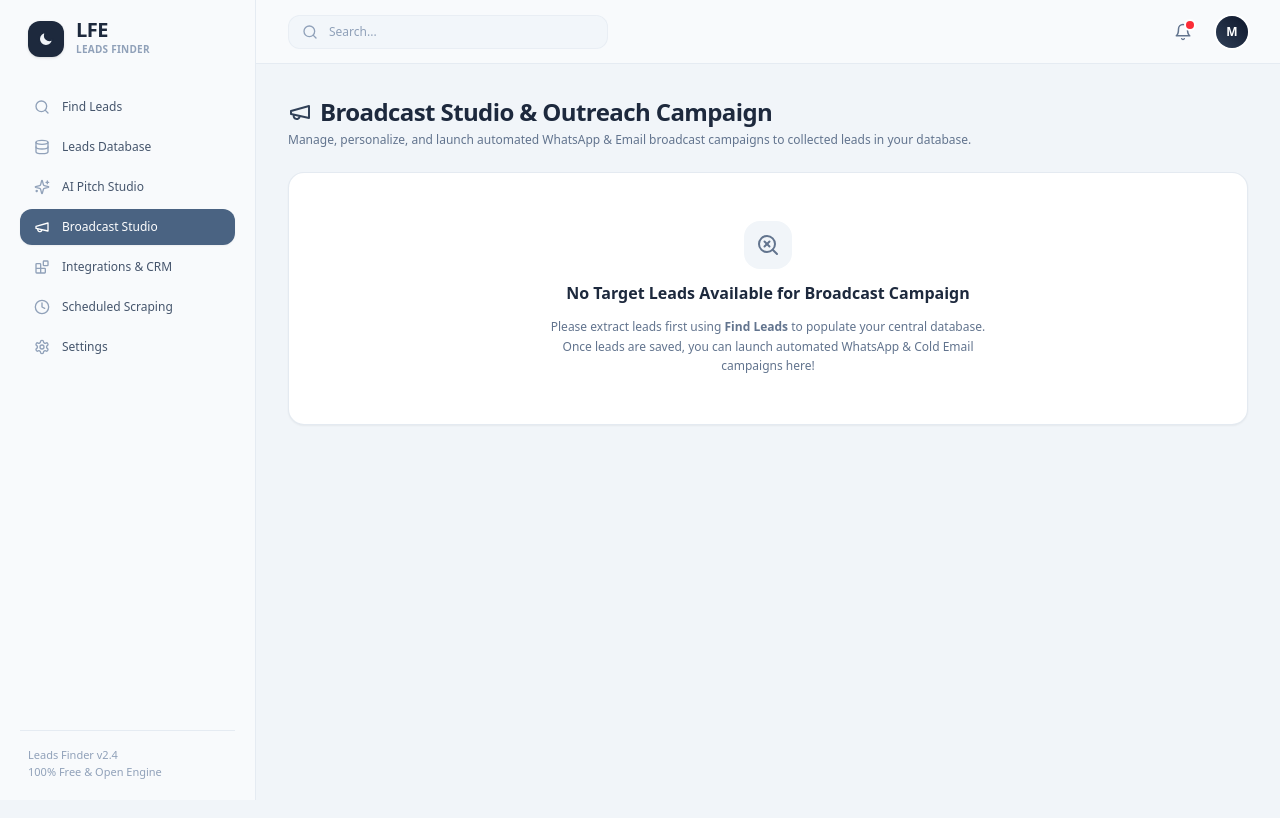
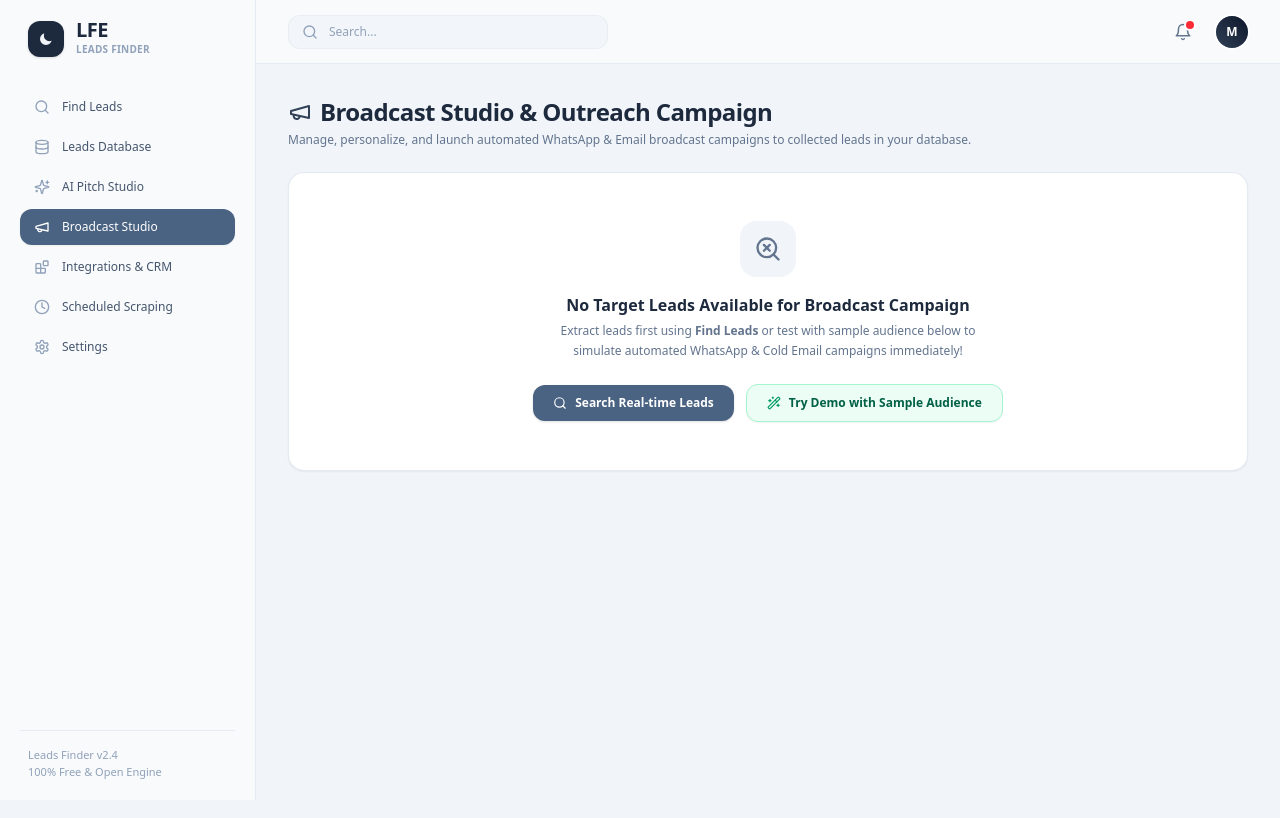
Before and after one commit to studiosigma/leads-finder, a Next.js app in the folder frontend/: page /broadcast in a window 1280 px wide. Shown: the top 818 px of the page. Built offline with nearby package versions, Linux system fonts and the light colour scheme; no server answers.

Commit message:
feat: optimize Broadcast Studio page with demo sample audience loader, campaign simulation progress, and multi-channel selectors

```diff
--- a/frontend/src/app/broadcast/page.tsx
+++ b/frontend/src/app/broadcast/page.tsx
@@ -1,7 +1,8 @@
 'use client';
 
 import React, { useState, useEffect } from 'react';
-import { Megaphone, MessageCircle, Mail, Send, CheckCircle2, Users, Tag, Sparkles, Loader2, Play, Pause, ShieldCheck, AlertCircle, SearchX } from 'lucide-react';
+import Link from 'next/link';
+import { Megaphone, MessageCircle, Mail, Send, CheckCircle2, Users, Tag, Sparkles, Loader2, Play, Pause, ShieldCheck, AlertCircle, SearchX, Search as SearchIcon, Wand2 } from 'lucide-react';
 
 export default function BroadcastPage() {
   const [leads, setLeads] = useState<any[]>([]);
@@ -20,13 +21,24 @@ export default function BroadcastPage() {
 
   const API_BASE = process.env.NEXT_PUBLIC_API_URL || 'http://localhost:8000';
 
+  const demoLeads = [
+    { id: 'demo-1', name: 'RSUD Kabupaten Bekasi', category: 'Rumah Sakit & Kesehatan', location: 'Tambun Selatan, Bekasi', phone: '+62 21-8832-1920', email: 'info@rsudkabbekasi.id', website: 'rsudkabbekasi.id' },
+    { id: 'demo-2', name: 'PT Gunung Raja Paksi Tbk', category: 'Manufaktur & Industry', location: 'Tambun Selatan, Bekasi', phone: '+62 21-8983-0000', email: 'info@gunungrajapaksi.com', website: 'gunungrajapaksi.com' },
+    { id: 'demo-3', name: 'RS Hermina Grand Wisata', category: 'Rumah Sakit & Kesehatan', location: 'Tambun Selatan, Bekasi', phone: '+62 21-8265-1212', email: 'callcenter@herminahospitals.com', website: 'herminahospitals.com' },
+    { id: 'demo-4', name: 'PT Hitachi Sakti Indonesia', category: 'Manufaktur & Industry', location: 'Tambun Selatan, Bekasi', phone: '+62 21-8832-1200', email: 'sales@hitachi.co.id', website: 'hitachi.co.id' },
+    { id: 'demo-5', name: 'RS Mitra Plumbon Cibitung', category: 'Rumah Sakit & Kesehatan', location: 'Cibitung, Bekasi', phone: '+62 21-8983-2011', email: 'info@mitraplumboncibitung.com', website: 'mitraplumboncibitung.com' },
+  ];
+
   useEffect(() => {
     async function fetchLeads() {
       try {
         const res = await fetch(`${API_BASE}/api/v1/leads`);
         if (res.ok) {
           const data = await res.json();
-          setLeads(data || []);
+          if (data && data.length > 0) {
+            setLeads(data);
+            return;
+          }
         }
       } catch (err) {
         console.error('Error fetching broadcast leads:', err);
@@ -34,6 +46,10 @@ export default function BroadcastPage() {
     }
     fetchLeads();
   }, []);
+
+  const handleLoadDemoLeads = () => {
+    setLeads(demoLeads);
+  };
 
   const targetLeads = leads.filter((l) => {
     if (audienceFilter === 'HAS_PHONE') return l.phone && l.phone !== 'N/A' && l.phone !== '-';
@@ -81,7 +97,7 @@ export default function BroadcastPage() {
       setCurrentSendingLead(targetLeads[step].name);
       step++;
       setBroadcastProgress(Math.round((step / total) * 100));
-    }, 2000);
+    }, 1800);
   };
 
   return (
@@ -107,14 +123,32 @@ export default function BroadcastPage() {
       )}
 
       {leads.length === 0 ? (
-        <div className="bg-white border border-slate-200/90 rounded-2xl p-12 text-center space-y-3 shadow-xs">
-          <div className="w-12 h-12 rounded-2xl bg-slate-100 text-slate-500 flex items-center justify-center mx-auto">
-            <SearchX size={24} />
+        <div className="bg-white border border-slate-200/90 rounded-2xl p-12 text-center space-y-4 shadow-xs">
+          <div className="w-14 h-14 rounded-2xl bg-slate-100 text-slate-500 flex items-center justify-center mx-auto">
+            <SearchX size={28} />
           </div>
-          <h3 className="text-base font-bold text-slate-800">No Target Leads Available for Broadcast Campaign</h3>
-          <p className="text-xs text-slate-500 max-w-md mx-auto leading-relaxed">
-            Please extract leads first using <b>Find Leads</b> to populate your central database. Once leads are saved, you can launch automated WhatsApp & Cold Email campaigns here!
-          </p>
+          <div>
+            <h3 className="text-base font-bold text-slate-800">No Target Leads Available for Broadcast Campaign</h3>
+            <p className="text-xs text-slate-500 max-w-md mx-auto mt-1 leading-relaxed">
+              Extract leads first using <b>Find Leads</b> or test with sample audience below to simulate automated WhatsApp & Cold Email campaigns immediately!
+            </p>
+          </div>
+
+          {/* Quick Action CTAs */}
+          <div className="flex flex-col sm:flex-row items-center justify-center gap-3 pt-2">
+            <Link
+              href="/"
+              className="px-5 py-2.5 bg-[#4a6382] hover:bg-[#3b5175] text-white rounded-xl text-xs font-bold transition-all flex items-center gap-2 shadow-sm"
+            >
+              <SearchIcon size={14} /> Search Real-time Leads
+            </Link>
+            <button
+              onClick={handleLoadDemoLeads}
+              className="px-5 py-2.5 bg-emerald-50 hover:bg-emerald-100 border border-emerald-200 text-emerald-800 rounded-xl text-xs font-bold transition-all flex items-center gap-2 shadow-xs"
+            >
+              <Wand2 size={14} className="text-emerald-600" /> Try Demo with Sample Audience
+            </button>
+          </div>
         </div>
       ) : (
         <div className="grid grid-cols-1 lg:grid-cols-3 gap-6">
```
